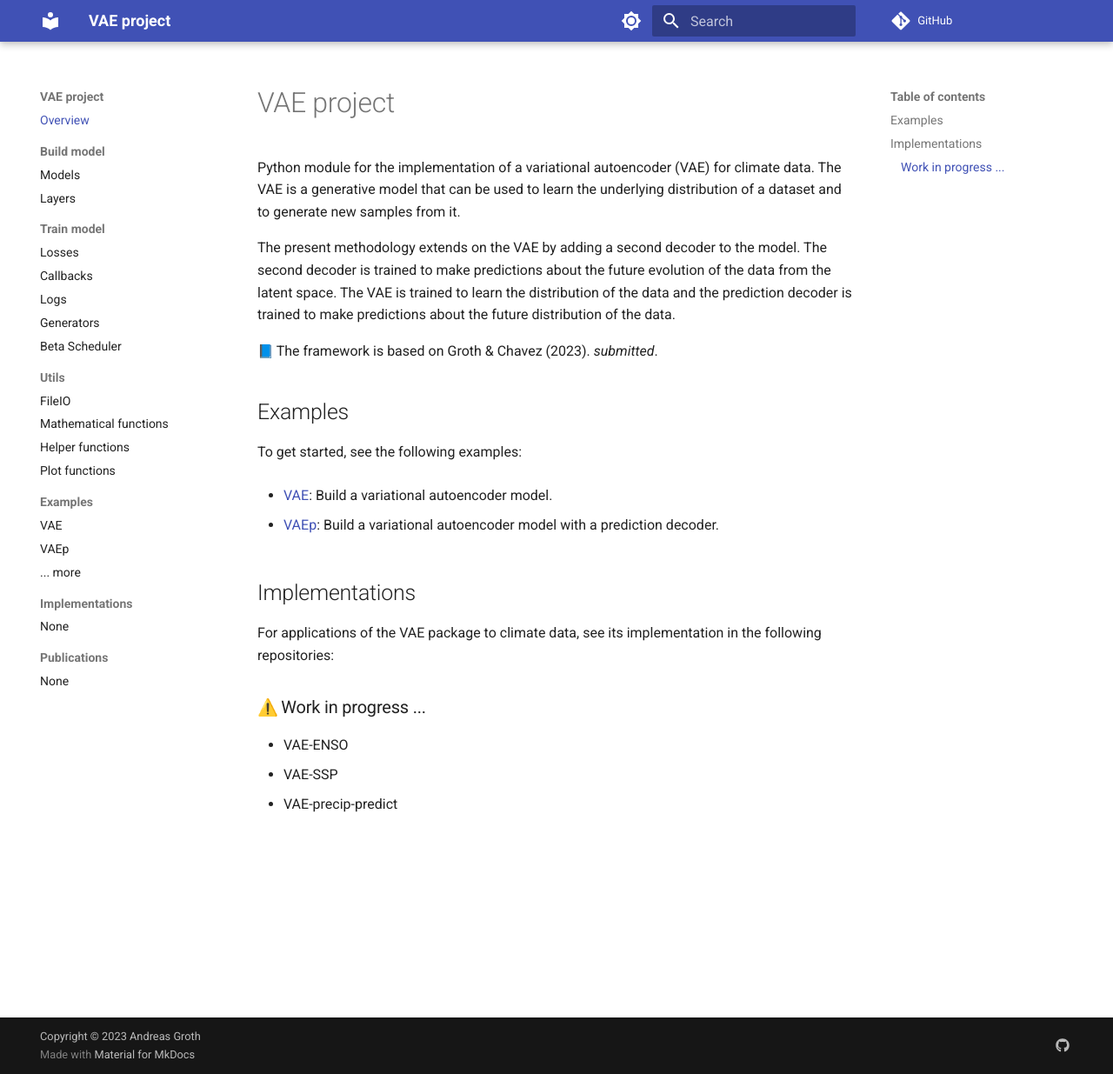
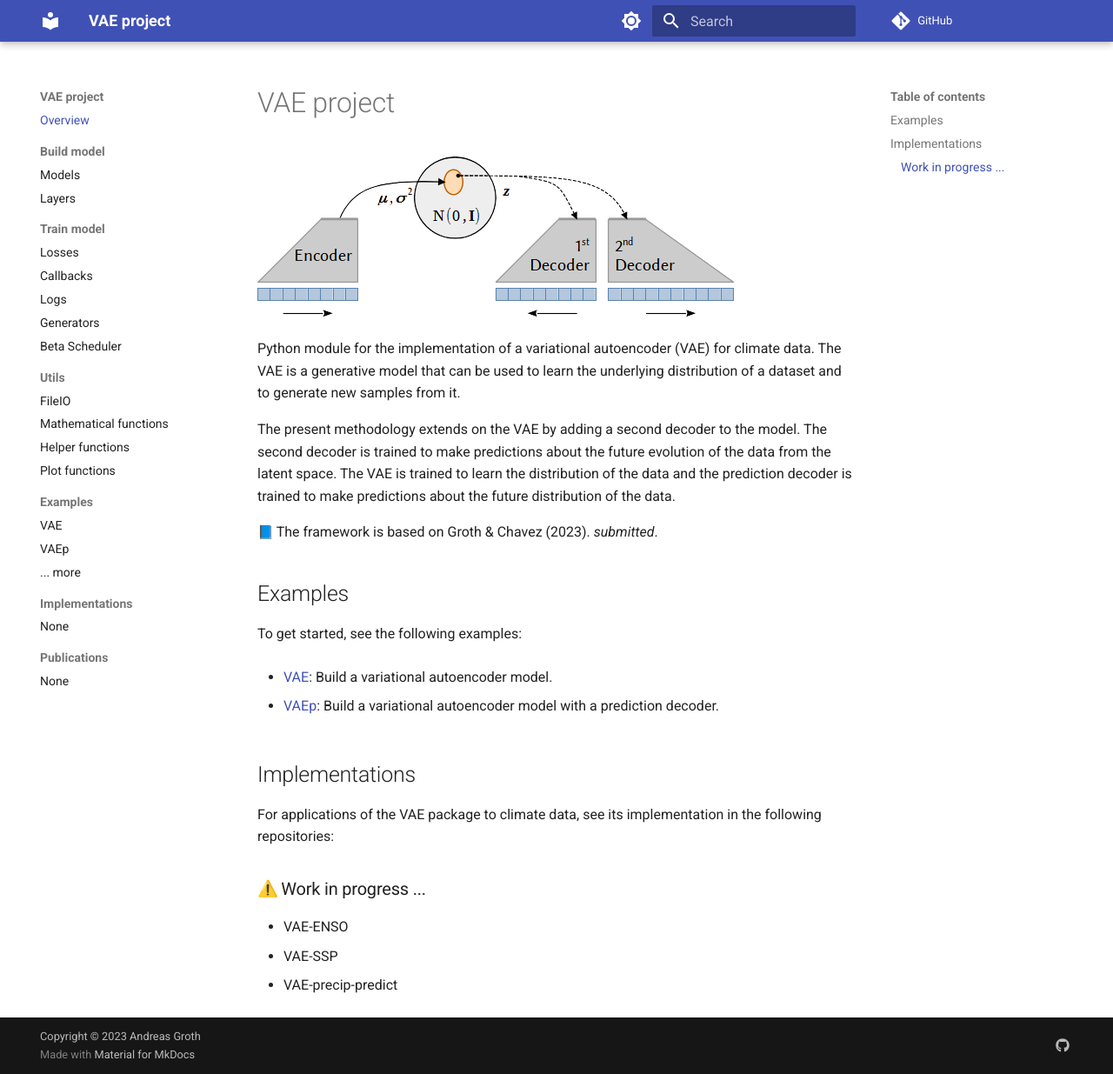
Before and after one commit to andr-groth/VAE-project, an MkDocs documentation site: the page built from docs/index.md, in a window 1280 px wide and 1235 px high. Shown: the whole window at 87% size. Built offline with MkDocs 1.6.1 and Material for MkDocs 9.7.7, drawn with Linux system fonts in a browser that asks for light colours; emoji names are drawn with the system emoji font; comment, search, counter and statistics services are not loaded.

Commit message:
docs updated

```diff
--- a/docs/index.md
+++ b/docs/index.md
@@ -1,4 +1,6 @@
 # VAE project
+
+![png](img/model_overview.png)
 
 Python module for the implementation of a variational autoencoder (VAE) for climate data. The VAE is a generative model that can be used to learn the underlying distribution of a dataset and to generate new samples from it.
 
```
Also changed, not shown: README.md (+2 -0 lines), docs/img/model_overview.png (added), 2 other files.
